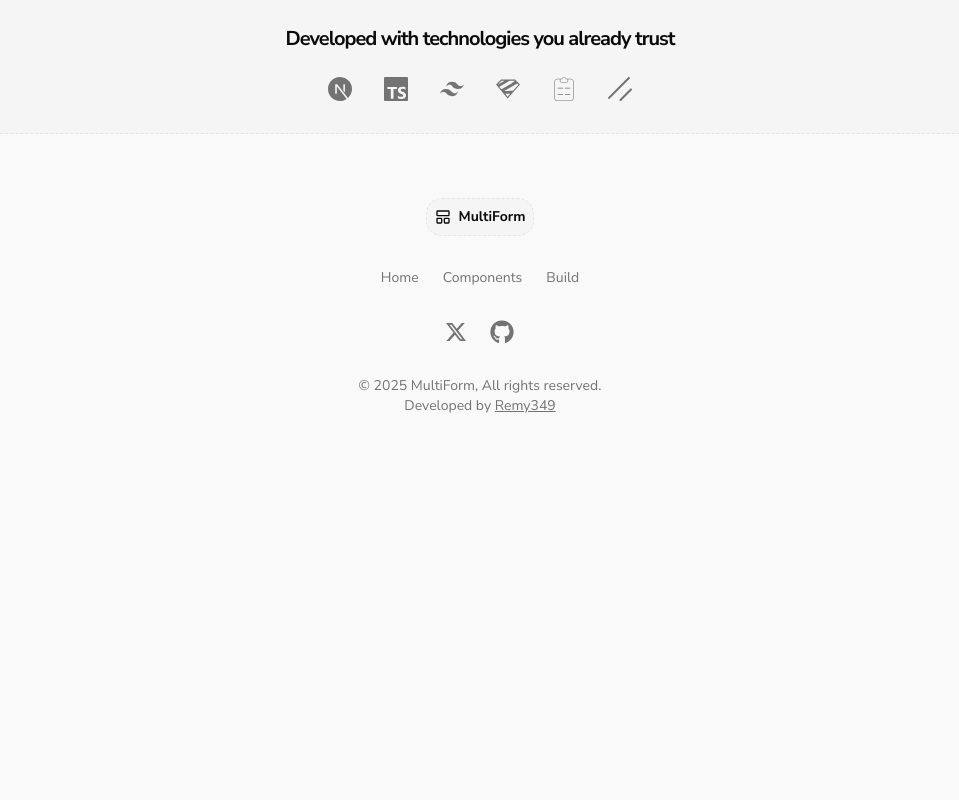
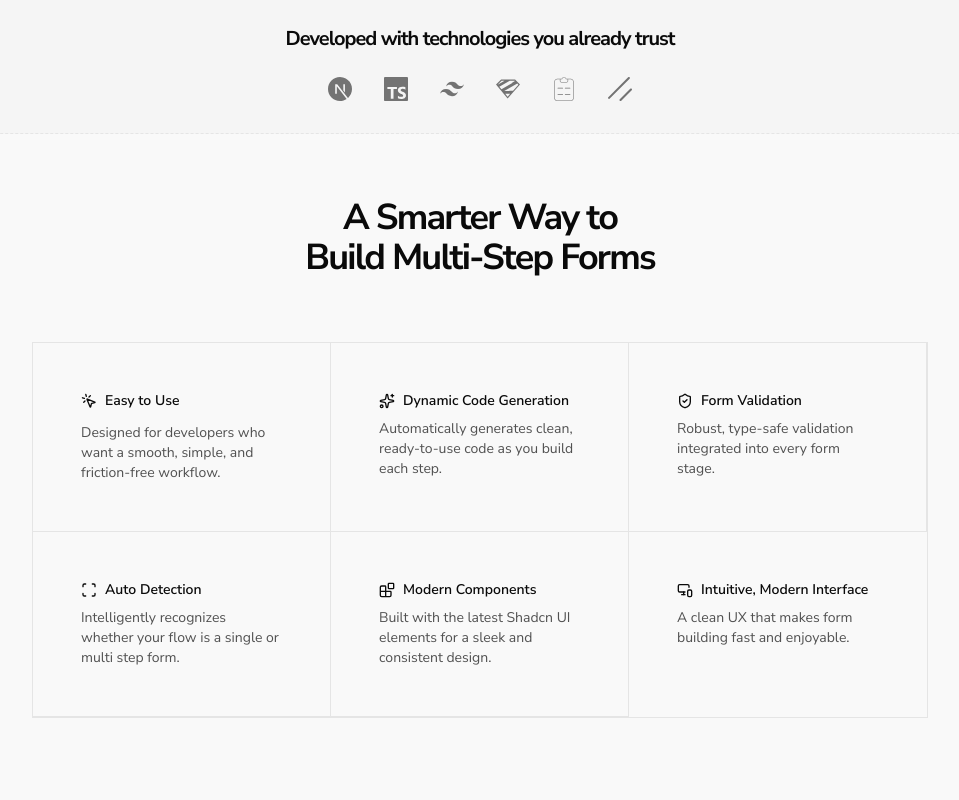
Before and after one commit to Remy349/shadcn-ui-multi-form, a Next.js app: page / in a window 1280 px wide. Shown: the part 600-1400 px from the top of the page, without its empty margins (160-1119 px from the left). Before the commit the page ends 1080 px from the top, so only its background shows below. Built offline with nearby package versions, Linux system fonts and the light colour scheme.

Commit message:
feat: Add new features section ui

```diff
--- /dev/null
+++ b/app/(landing)/_components/home/features.tsx
@@ -0,0 +1,91 @@
+import {
+  BlocksIcon,
+  Cpu,
+  Fingerprint,
+  MonitorSmartphone,
+  MonitorSmartphoneIcon,
+  MousePointerClickIcon,
+  Pencil,
+  ScanIcon,
+  Settings2,
+  ShieldCheckIcon,
+  Sparkles,
+  SparklesIcon,
+  Zap,
+} from "lucide-react";
+
+export const Features = () => {
+  return (
+    <section className="py-[4rem]">
+      <div className="mx-auto max-w-5xl space-y-8 px-6 md:space-y-16">
+        <div className="relative z-10 mx-auto max-w-xl text-center">
+          <h2 className="text-balance tracking-tighter text-3xl font-bold lg:text-4xl">
+            A Smarter Way to Build Multi-Step Forms
+          </h2>
+        </div>
+        <div className="relative mx-auto grid max-w-4xl divide-x divide-y border *:p-12 sm:grid-cols-2 lg:grid-cols-3">
+          <div className="space-y-3">
+            <div className="flex items-center gap-2">
+              <MousePointerClickIcon className="size-4" />
+              <h3 className="text-sm font-semibold">Easy to Use</h3>
+            </div>
+            <p className="text-sm text-foreground/70">
+              Designed for developers who want a smooth, simple, and
+              friction-free workflow.
+            </p>
+          </div>
+          <div className="space-y-2">
+            <div className="flex items-center gap-2">
+              <SparklesIcon className="size-4" />
+              <h3 className="text-sm font-semibold">Dynamic Code Generation</h3>
+            </div>
+            <p className="text-sm text-foreground/70">
+              Automatically generates clean, ready-to-use code as you build each
+              step.
+            </p>
+          </div>
+          <div className="space-y-2">
+            <div className="flex items-center gap-2">
+              <ShieldCheckIcon className="size-4" />
+              <h3 className="text-sm font-semibold">Form Validation</h3>
+            </div>
+            <p className="text-sm text-foreground/70">
+              Robust, type-safe validation integrated into every form stage.
+            </p>
+          </div>
+          <div className="space-y-2">
+            <div className="flex items-center gap-2">
+              <ScanIcon className="size-4" />
+              <h3 className="text-sm font-semibold">Auto Detection</h3>
+            </div>
+            <p className="text-sm text-foreground/70">
+              Intelligently recognizes whether your flow is a single or multi
+              step form.
+            </p>
+          </div>
+          <div className="space-y-2">
+            <div className="flex items-center gap-2">
+              <BlocksIcon className="size-4" />
+              <h3 className="text-sm font-semibold">Modern Components</h3>
+            </div>
+            <p className="text-sm text-foreground/70">
+              Built with the latest Shadcn UI elements for a sleek and
+              consistent design.
+            </p>
+          </div>
+          <div className="space-y-2">
+            <div className="flex items-center gap-2">
+              <MonitorSmartphoneIcon className="size-4" />
+              <h3 className="text-sm font-semibold">
+                Intuitive, Modern Interface
+              </h3>
+            </div>
+            <p className="text-sm text-foreground/70">
+              A clean UX that makes form building fast and enjoyable.
+            </p>
+          </div>
+        </div>
+      </div>
+    </section>
+  );
+};
--- a/app/(landing)/page.tsx
+++ b/app/(landing)/page.tsx
@@ -1,3 +1,4 @@
+import { Features } from "./_components/home/features";
 import { Hero } from "./_components/home/hero";
 import { TechStack } from "./_components/home/tech-stack";
 
@@ -6,6 +7,7 @@ export default function Home() {
     <>
       <Hero />
       <TechStack />
+      <Features />
     </>
   );
 }
```
